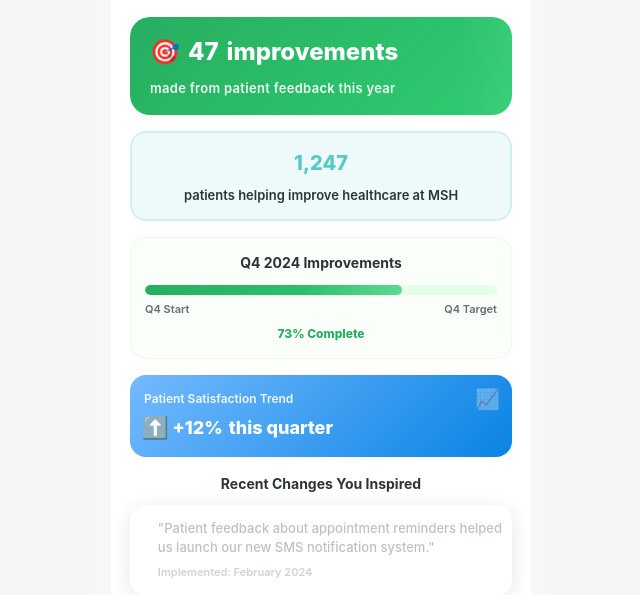
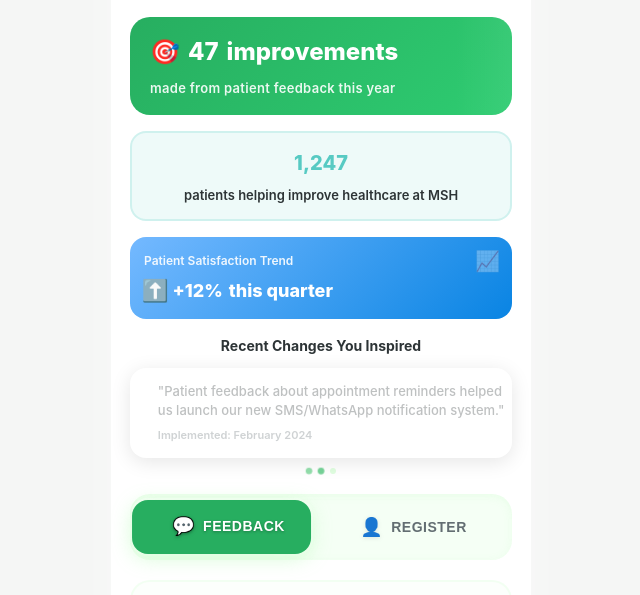
Before and after one commit to ericunadike/patient-portal-ai-sentiment-analyzer, a plain HTML site: page index.html in a window 1280 px wide. Shown: the part 168-763 px from the top of the page, without its empty margins (319-959 px from the left). Drawn offline with nearby package versions, Linux system fonts and the light colour scheme.

Commit message:
Update index.html
Removed progress Q1-Q4 progress bar

```diff
--- a/index.html
+++ b/index.html
@@ -1046,19 +1046,6 @@
         <div class="community-text">patients helping improve healthcare at MSH</div>
     </div>
 
-    <!-- Quarterly Progress -->
-    <div class="progress-section">
-        <div class="progress-title">Q4 2024 Improvements</div>
-        <div class="progress-bar-container">
-            <div class="progress-bar" id="progressBar" style="width: 0%"></div>
-        </div>
-        <div class="progress-labels">
-            <span>Q4 Start</span>
-            <span>Q4 Target</span>
-        </div>
-        <div class="progress-percentage" id="progressPercentage">0% Complete</div>
-    </div>
-
     <!-- Sentiment Trend -->
     <div class="sentiment-card" id="sentimentCard">
         <div class="sentiment-title">Patient Satisfaction Trend</div>
@@ -1078,12 +1065,12 @@
                 <div class="example-date">Implemented: March 2024</div>
             </div>
             <div class="example-item">
-                <div class="example-text">"Patient feedback about appointment reminders helped us launch our new SMS notification system."</div>
+                <div class="example-text">"Patient feedback about appointment reminders helped us launch our new SMS/WhatsApp notification system."</div>
                 <div class="example-date">Implemented: February 2024</div>
             </div>
             <div class="example-item">
-                <div class="example-text">"Your comments about parking led to our new valet service on busy days."</div>
-                <div class="example-date">Implemented: January 2024</div>
+                <div class="example-text">"Your comments about organization helped us launch a public announcement system (PAS)."</div>
+                <div class="example-date">Implemented: June 2025</div>
             </div>
         </div>
         <div class="carousel-dots">
```
